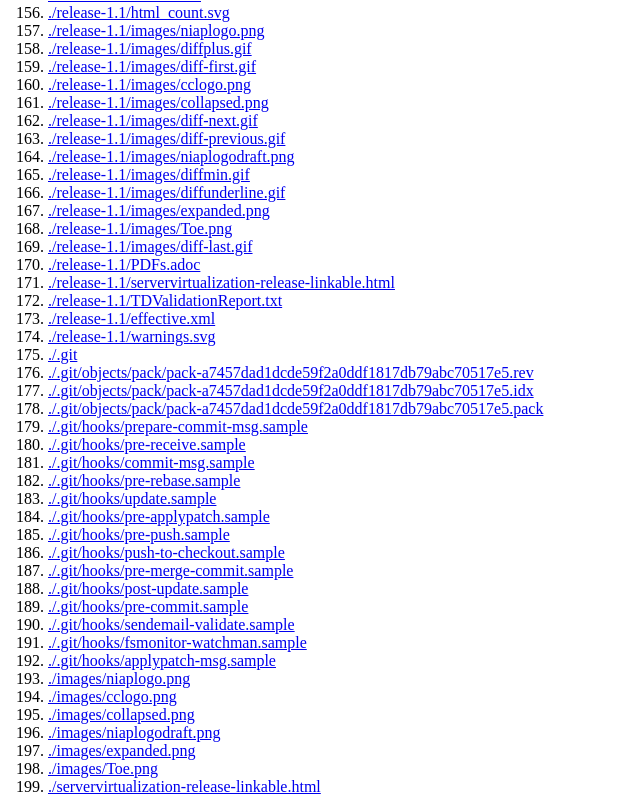
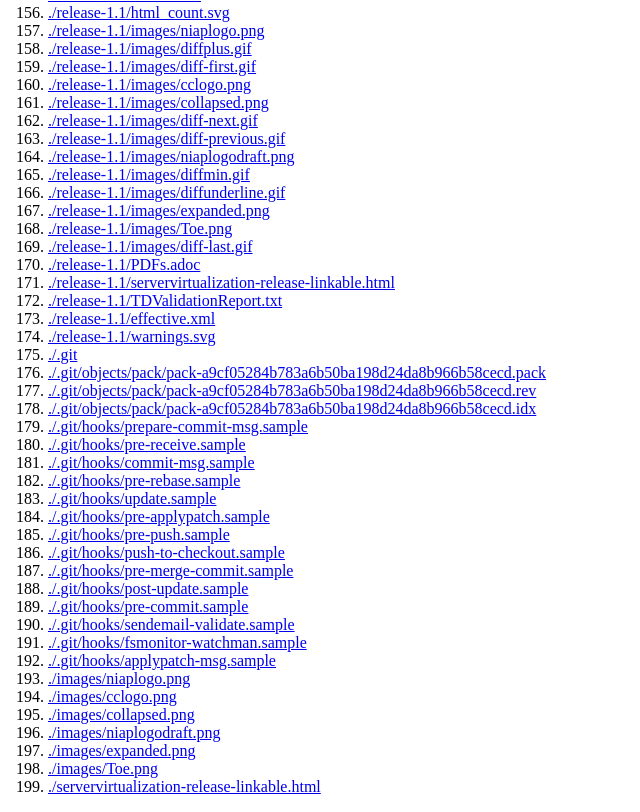
Before and after one commit to commoncriteria/servervirtualization, a plain HTML site: page index.html in a window 1280 px wide. Shown: the part 2828-3640 px from the top of the page, without its empty margins (0-640 px from the left). Drawn offline with Linux system fonts and the light colour scheme.

Commit message:
Deploying to gh-pages from @ commoncriteria/servervirtualization@5d5c70aea3162a5a871b3b550156f21cbe1b0e25 🚀

```diff
--- a/index.html
+++ b/index.html
@@ -1,5 +1,5 @@
 <html><head><title>Listing</title></head><body>
-Mon Jun  2 20:11:49 UTC 2025
+Mon Jun  2 20:31:31 UTC 2025
 <br/><ol>
 <li><a href='.'>.</a></li>
 <li><a href='./servervirtualization-release.html'>./servervirtualization-release.html</a></li>
@@ -176,9 +176,9 @@ Mon Jun  2 20:11:49 UTC 2025
 <li><a href='./release-1.1/effective.xml'>./release-1.1/effective.xml</a></li>
 <li><a href='./release-1.1/warnings.svg'>./release-1.1/warnings.svg</a></li>
 <li><a href='./.git'>./.git</a></li>
-<li><a href='./.git/objects/pack/pack-a7457dad1dcde59f2a0ddf1817db79abc70517e5.rev'>./.git/objects/pack/pack-a7457dad1dcde59f2a0ddf1817db79abc70517e5.rev</a></li>
-<li><a href='./.git/objects/pack/pack-a7457dad1dcde59f2a0ddf1817db79abc70517e5.idx'>./.git/objects/pack/pack-a7457dad1dcde59f2a0ddf1817db79abc70517e5.idx</a></li>
-<li><a href='./.git/objects/pack/pack-a7457dad1dcde59f2a0ddf1817db79abc70517e5.pack'>./.git/objects/pack/pack-a7457dad1dcde59f2a0ddf1817db79abc70517e5.pack</a></li>
+<li><a href='./.git/objects/pack/pack-a9cf05284b783a6b50ba198d24da8b966b58cecd.pack'>./.git/objects/pack/pack-a9cf05284b783a6b50ba198d24da8b966b58cecd.pack</a></li>
+<li><a href='./.git/objects/pack/pack-a9cf05284b783a6b50ba198d24da8b966b58cecd.rev'>./.git/objects/pack/pack-a9cf05284b783a6b50ba198d24da8b966b58cecd.rev</a></li>
+<li><a href='./.git/objects/pack/pack-a9cf05284b783a6b50ba198d24da8b966b58cecd.idx'>./.git/objects/pack/pack-a9cf05284b783a6b50ba198d24da8b966b58cecd.idx</a></li>
 <li><a href='./.git/hooks/prepare-commit-msg.sample'>./.git/hooks/prepare-commit-msg.sample</a></li>
 <li><a href='./.git/hooks/pre-receive.sample'>./.git/hooks/pre-receive.sample</a></li>
 <li><a href='./.git/hooks/commit-msg.sample'>./.git/hooks/commit-msg.sample</a></li>
--- a/master/effective.xml
+++ b/master/effective.xml
@@ -334,7 +334,7 @@
                                     <h:th>Function</h:th>
                                     <h:th>Admin</h:th>
                                     <h:th>User</h:th>
-                                    <h:th>Notes (all SFR references are from the Base-PP</h:th>
+                                    <h:th>Notes (all SFR references are from the Base-PP)</h:th>
                                 </h:tr>
                                 <h:tr>
                                     <h:td>1</h:td>
```
Also changed, not shown: master/AppliedTDs-Diff.html (+1 -1 lines), master/AppliedTDs.html (+1 -1 lines), master/servervirtualization-release-linkable.html (+1 -1 lines), master/servervirtualization-release.html (+1 -1 lines), master/servervirtualization.html (+1 -1 lines), master/meta-info.txt.
